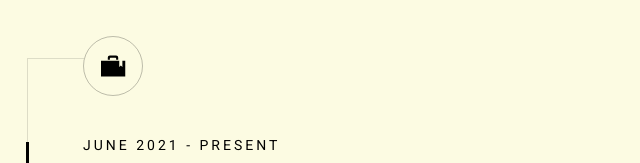
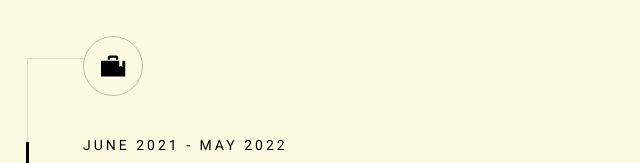
Before and after one commit to didac20/didac20.github.io, a plain HTML site: page index.html in a window 1280 px wide. Shown: the part 1920-2083 px from the top of the page, 633-1273 px from the left. Drawn offline with Linux system fonts and the light colour scheme; a web font is replaced by a local one.

Commit message:
Update index.html

```diff
--- a/index.html
+++ b/index.html
@@ -187,7 +187,7 @@
 						<div class="timeline__block">
                             <div class="timeline__bullet"></div>
                             <div class="timeline__header">
-                                <p class="timeline__timeframe">June 2021 - Present</p>
+                                <p class="timeline__timeframe">June 2021 - May 2022</p>
                                 <h3 class="item-title">City hall Tarragona</h3>
                                 <h5>Systems Administrator</h5>
                             </div>
```
